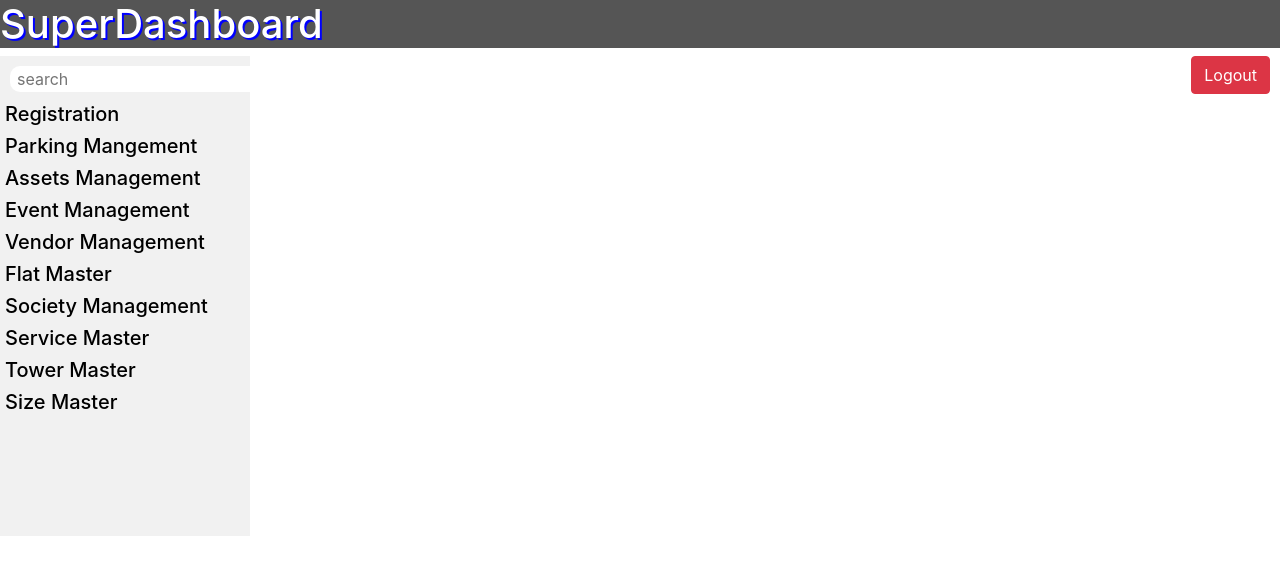
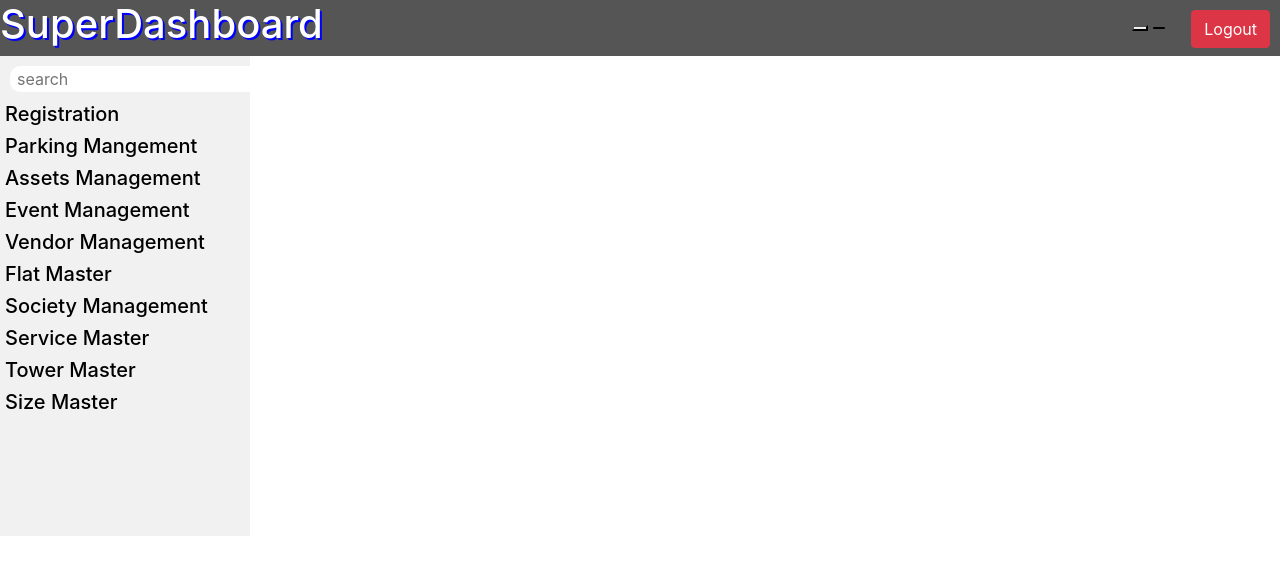
Before and after one commit to sandy1565/DreamSociety, a React (Create React App) app: page /superDashboard in a window 1280 px wide. Shown: the top 574 px of the page. Built offline with nearby package versions, Linux system fonts and the light colour scheme; sample sign-in values are in the browser's storage.

Commit message:
dashboard css

```diff
--- a/src/Actions/login_action.js
+++ b/src/Actions/login_action.js
@@ -15,9 +15,12 @@ export function login(username, password) {
       .then((data)=>{
            if(data.status === 200) {
             localStorage.setItem('token', data.accessToken);
-            localStorage.setItem('user-type',data.userType)
+            localStorage.setItem('user-type',data.userType);
+            localStorage.setItem('firstName',data.firstName)
+            // localStorage.setItem('firstname',data.user.firstName)
             console.log('==============', localStorage.getItem('token'));
             console.log('==============', localStorage.getItem('user-type'));
+            console.log('================',data.firstName)
 
             switch(data.userType) {
                 case 'SUPER_ADMIN':
@@ -59,7 +62,8 @@ function handleResponse(response) {
              accessToken:response.data.accessToken,
              userType:response.data.user.roles[0].roleName,
              auth:response.data.auth,
-             status:response.data.status
+             status:response.data.status,
+             firstName:response.data.user.firstName
             }
         }
         else{
--- a/src/App.js
+++ b/src/App.js
@@ -51,7 +51,7 @@ class App extends Component {
             <Route path ='/superDashboard/societyManagement' component={SocietyManagement}/>
             <Route path ='/superDashboard/display-event'component ={DisplayEventMaster}/>
             <Route path ='/superDashboard/vendor-master'component ={vendorMaster}/>
-            <Route path ='/superDashboard/displayServices'component ={displayServices}/>
+            <Route path ='/superDashboard/serviceMaster/displayServices'component ={displayServices}/>
             <Route path ='/superDashboard/serviceMaster'component ={serviceMaster}/>
           </Switch>
         </div>
--- a/src/constants/index.js
+++ b/src/constants/index.js
@@ -1,4 +1,4 @@
-export  const URN = 'http://192.168.1.15:8081/api';
+export  const URN = 'http://192.168.1.113:8081/api';
 export const USER_LOGIN='user_login';
 export const GET_ROLES='get_roles';
 export const GET_USERS='get_users';
--- a/src/containers/SuperDashboard/SuperDashboard.css
+++ b/src/containers/SuperDashboard/SuperDashboard.css
@@ -33,17 +33,48 @@
     color: white;
     text-decoration: none;
   }
-  #logout{
+ .head #logout{
     float: right;
     margin-right: 10px;
+    margin-top:-46px
   }
-  .heading{
+  .head {
     background: #555;
     color: white;
     text-shadow: 2px 2px blue;
+    display: inline-block;
+    width:100%
   }
-  /* .footer {
-    background-color: #555;
-    color: white;
-    padding: 15px;
-  } */
+  .head .icons{
+    float: right;
+    margin-right: 100px;
+    padding:10px
+  }
+
+.head .icons button{
+  margin-right:5px
+}
+
+.head .icons .user{
+  border-radius: 10px;
+  color:white;
+  border:none;
+  background-color: black;
+}
+.head .icons .user:hover{
+color:black;
+background-color: white;
+}
+.head .icons .user:hover .content{
+  color:black;
+  background-color: white;
+  display: block;
+  }
+  .content{
+    display: none;
+    position: absolute;
+    background-color: #f1f1f1;
+    /* min-width: 160px; */
+    box-shadow: 0px 8px 16px 0px rgba(0,0,0,0.2);
+    /* z-index: 1; */
+  }
--- a/src/containers/SuperDashboard/SuperDashboard.js
+++ b/src/containers/SuperDashboard/SuperDashboard.js
@@ -4,6 +4,7 @@ import {Link} from 'react-router-dom';
 import {connect} from 'react-redux';
 import { bindActionCreators } from 'redux';
 import './SuperDashboard.css';
+
 
 class SuperDashboard extends Component {
     logout=()=>{
@@ -12,7 +13,20 @@ class SuperDashboard extends Component {
     render() {
         return (
             <div>
-                <h1 className='heading'> SuperDashboard</h1>
+                <div className="head">
+                <div className="icons">
+                <button><i className="fa fa-envelope"></i></button>
+               <button className='user'>
+               <div className="content">
+               {/* <a href="#">Link 1</a> */}
+               <Link to="logout"></Link>
+               <button className='btn btn-danger' id='logout' onClick={this.logout}>Logout</button>
+               </div>
+               <i className="fa fa-user">{localStorage.getItem('firstName')}</i></button>
+                </div>
+                <h1> SuperDashboard</h1>
+                <button className='btn btn-danger' id='logout' onClick={this.logout}>Logout</button>
+                </div>
                 <div className="sidebar">
                 <input placeholder="search"/>
                 <Link className="Link"to="/superDashboard/registration" ><h5 style={{textDecoration:'none'}}>Registration</h5></Link>
@@ -22,11 +36,11 @@ class SuperDashboard extends Component {
                 <Link className="Link"to="#" ><h5>Vendor Management</h5></Link>
                 <Link className="Link"to="/superDashboard/flatmaster" ><h5>Flat Master</h5></Link>
                 <Link className="Link"to="/superDashboard/societyManagement" ><h5>Society Management</h5></Link>
-                <Link className="Link"to="#" ><h5>Service Master</h5></Link>
+                <Link className="Link"to="/superDashboard/serviceMaster" ><h5>Service Master</h5></Link>
                 <Link className="Link"to="/superDashboard/towermaster"><h5>Tower Master</h5></Link>
                 <Link className="Link"to="/superDashboard/sizemaster"><h5>Size Master</h5></Link>
                 </div>
-                 <button className='btn btn-danger' id='logout' onClick={this.logout}>Logout</button>
+
 
             </div>
 
--- a/src/containers/VendorMangement/ServiceMaster/serviceMaster.js
+++ b/src/containers/VendorMangement/ServiceMaster/serviceMaster.js
@@ -68,7 +68,7 @@ constructor(props){
 
         })
 
-        this.props.history.push('/displayservice')
+        this.props.history.push('/superDashboard/serviceMaster/displayServices')
 
 
 
```
